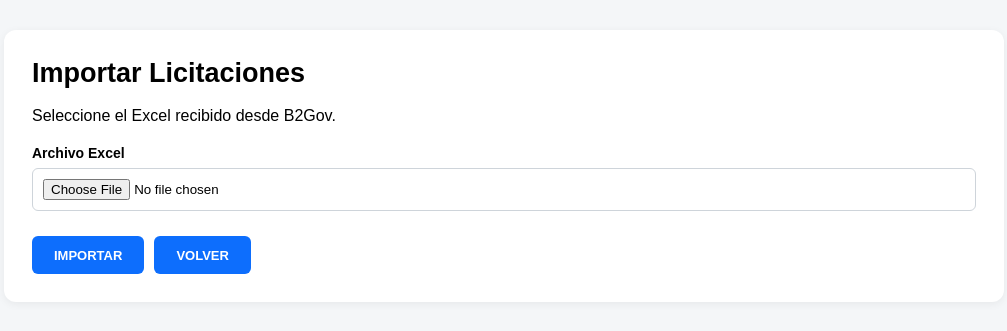
After one commit to MarianGCG/InformesLicitaciones, a Django app: page /importar/ in a window 1280 px wide. The commit adds this page. Shown: the top 331 px of the page, without its empty margins (136-1143 px from the left). Run offline with Django 5.2, Linux system fonts and the light colour scheme.

Commit message:
Agrega importacion web de licitaciones

```diff
--- /dev/null
+++ b/InfEje/templates/InfEje/importar.html
@@ -0,0 +1,224 @@
+<!DOCTYPE html>
+
+<html lang="es">
+
+<head>
+
+    <meta charset="UTF-8">
+
+    <meta
+        name="viewport"
+        content="width=device-width, initial-scale=1.0"
+    >
+
+    <title>Importar Licitaciones</title>
+
+    <style>
+
+        * {
+            box-sizing: border-box;
+        }
+
+        body {
+            margin: 0;
+
+            font-family: Arial, sans-serif;
+
+            background: #f4f6f8;
+
+            color: #000;
+        }
+
+        .contenedor {
+            width: 95%;
+
+            max-width: 1000px;
+
+            margin: 30px auto;
+        }
+
+        .tarjeta {
+            background: #fff;
+
+            border-radius: 12px;
+
+            padding: 28px;
+
+            box-shadow:
+                0 2px 8px
+                rgba(0, 0, 0, 0.06);
+        }
+
+        h1 {
+            margin-top: 0;
+
+            font-size: 27px;
+        }
+
+        .campo {
+            margin-top: 20px;
+        }
+
+        .campo label {
+            display: block;
+
+            margin-bottom: 7px;
+
+            font-weight: 700;
+
+            font-size: 14px;
+        }
+
+        input[type="file"] {
+            width: 100%;
+
+            padding: 10px;
+
+            border: 1px solid #ced4da;
+
+            border-radius: 6px;
+
+            background: #fff;
+        }
+
+        .botones {
+            margin-top: 25px;
+
+            display: flex;
+
+            gap: 10px;
+        }
+
+        .boton {
+            display: inline-flex;
+
+            align-items: center;
+
+            justify-content: center;
+
+            height: 38px;
+
+            padding: 0 22px;
+
+            border: none;
+
+            border-radius: 6px;
+
+            background: #0d6efd;
+
+            color: #fff;
+
+            font-size: 13px;
+
+            font-weight: 700;
+
+            text-decoration: none;
+
+            cursor: pointer;
+        }
+
+        .boton:hover {
+            background: #0b5ed7;
+            color: #fff;
+        }
+
+        .mensaje {
+            margin-bottom: 20px;
+
+            padding: 12px 15px;
+
+            border-radius: 6px;
+
+            background: #f1f3f5;
+
+            font-weight: 600;
+        }
+
+    </style>
+
+</head>
+
+
+<body>
+
+<div class="contenedor">
+
+    <div class="tarjeta">
+
+        <h1>
+            Importar Licitaciones
+        </h1>
+
+        <p>
+            Seleccione el Excel recibido desde B2Gov.
+        </p>
+
+
+        {% if messages %}
+
+            {% for message in messages %}
+
+                <div class="mensaje">
+
+                    {{ message }}
+
+                </div>
+
+            {% endfor %}
+
+        {% endif %}
+
+
+        <form
+            method="post"
+            enctype="multipart/form-data"
+        >
+
+            {% csrf_token %}
+
+
+            <div class="campo">
+
+                <label for="archivo">
+                    Archivo Excel
+                </label>
+
+                <input
+                    type="file"
+                    id="archivo"
+                    name="archivo"
+                    accept=".xlsx,.xls"
+                    required
+                >
+
+            </div>
+
+
+            <div class="botones">
+
+                <button
+                    type="submit"
+                    class="boton"
+                >
+                    IMPORTAR
+                </button>
+
+
+                <a
+                    href="{% url 'consultar' %}"
+                    class="boton"
+                >
+                    VOLVER
+                </a>
+
+            </div>
+
+        </form>
+
+    </div>
+
+</div>
+
+</body>
+
+</html>
--- a/InfEje/urls.py
+++ b/InfEje/urls.py
@@ -13,6 +13,12 @@ urlpatterns = [
     ),
 
     path(
+        "importar/",
+        views.importar,
+        name="importar"
+    ),
+
+    path(
         "exportar-pdf/",
         exportar_pdf,
         name="exportar_pdf"
--- a/InfEje/views.py
+++ b/InfEje/views.py
@@ -14,6 +14,11 @@ from .models import (
     Empresa,
     RegistroLicitacion
 )
+
+from django.contrib import messages
+from django.shortcuts import render, redirect
+from .importadores import importar_excel
+
 
 
 def consultar(request):
@@ -220,3 +225,69 @@ def consultar(request):
         "InfEje/consultar.html",
         contexto
     )
+
+def importar(request):
+
+    if request.method == "POST":
+
+        archivo = request.FILES.get("archivo")
+
+        if not archivo:
+
+            messages.error(
+                request,
+                "Debe seleccionar un archivo Excel."
+            )
+
+            return redirect("importar")
+
+        if not archivo.name.lower().endswith(
+            (".xlsx", ".xls")
+        ):
+
+            messages.error(
+                request,
+                "El archivo debe ser Excel (.xlsx o .xls)."
+            )
+
+            return redirect("importar")
+
+        try:
+
+            lote, cantidad, empresas_creadas = (
+                importar_excel(
+                    archivo,
+                    archivo.name
+                )
+            )
+
+            messages.success(
+                request,
+                (
+                    f"Archivo importado correctamente. "
+                    f"Lote: {lote.nombre_archivo}. "
+                    f"Registros: {cantidad}. "
+                    f"Empresas nuevas: {empresas_creadas}."
+                )
+            )
+
+            return redirect("importar")
+
+        except ValueError as error:
+
+            messages.error(
+                request,
+                str(error)
+            )
+
+        except Exception as error:
+
+            messages.error(
+                request,
+                f"Error durante la importación: {error}"
+            )
+
+    return render(
+        request,
+        "InfEje/importar.html"
+    )
```
Also changed, not shown: InfEje/importadores.py (+138 -48 lines), InfEje/templates/InfEje/consultar.html (+6 -1 lines).
